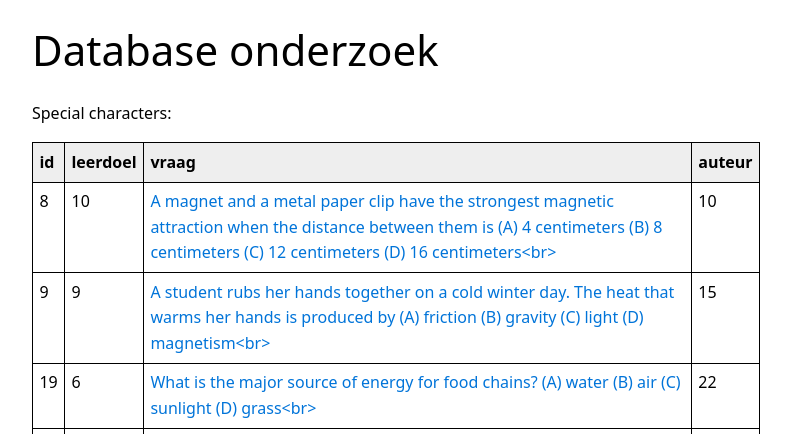
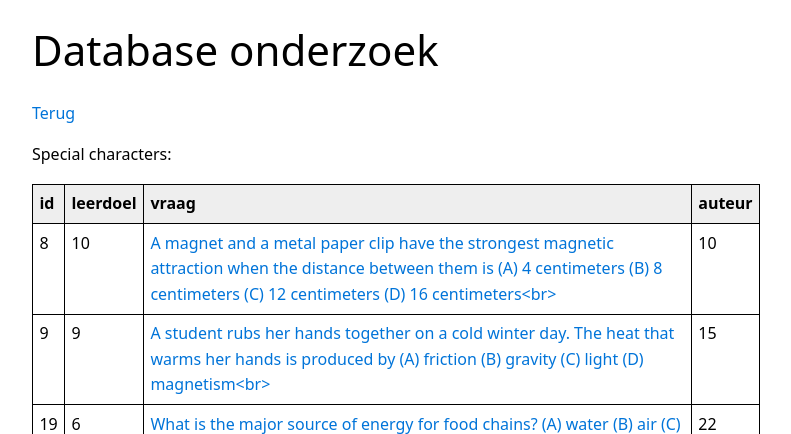
Before and after one commit to Maarten-DLVW/RAC22-SWDVT-1D_werkplaats-2-mvc-nohtyp, a Flask app: page /special_characters in a window 1280 px wide. Shown: the top 434 px of the page, without its empty margins (244-1035 px from the left). Run offline with Flask 2, Linux system fonts and the light colour scheme; data comes from the database, SQL or seed files in the repository.

Commit message:
FEATURE: navigation bttns added

```diff
--- a/templates/special_characters.html
+++ b/templates/special_characters.html
@@ -16,6 +16,7 @@
 <body>
 <main>
     <h1>Database onderzoek</h1>
+    <a href="/">Terug</a>
     <p>Special characters:</p>
     <table>
         <thead>
--- a/templates/special_characters_edit.html
+++ b/templates/special_characters_edit.html
@@ -16,6 +16,7 @@
 <body>
 <main>
     <h1>Database onderzoek</h1>
+    <a href="/special_characters">Terug</a>
     <p>Vraag {{ id }} bewerken:</p>
     <form method="POST">
         <input type="hidden" name="id" value="{{ id }}" />
```
